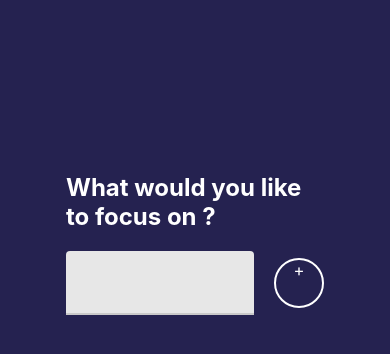
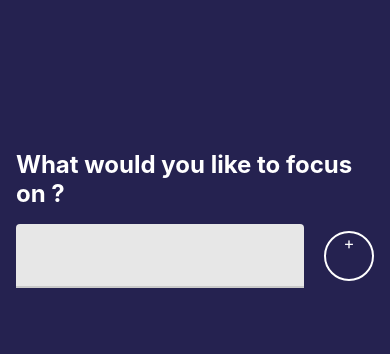
Before and after one commit to yasithWimukthi/focus-count-down, a React Native app: screen / in a window 390 px wide. Shown: the top 354 px of the page. Built offline with nearby package versions, Linux system fonts and the light colour scheme.

Commit message:
cleanup styles

```diff
--- a/App.js
+++ b/App.js
@@ -1,6 +1,7 @@
 import React,{useState} from 'react';
 import { StyleSheet, Text, View } from 'react-native';
 import {Focus} from "./src/features/focus/focus";
+import {colors} from "./src/utils/colors";
 
 export default function App() {
 
@@ -23,6 +24,6 @@
 const styles = StyleSheet.create({
   container: {
     flex: 1,
-    backgroundColor:'#252250'
+    backgroundColor:colors.darkBlue
   },
 });
--- a/src/components/RoundedButton.js
+++ b/src/components/RoundedButton.js
@@ -1,5 +1,6 @@
 import React from 'react';
 import {TouchableOpacity,Text,StyleSheet} from 'react-native';
+import {colors} from "../utils/colors";
 
 export const RoundedButton = ({
     style={},
@@ -21,7 +22,7 @@
             width:size,
             height:size,
             alignItems:'center',
-            borderColor:'#fff',
+            borderColor:colors.white,
             borderWidth:2
         },
         text:{
--- a/src/features/focus/focus.js
+++ b/src/features/focus/focus.js
@@ -2,6 +2,8 @@
 import {View,Text,StyleSheet} from 'react-native';
 import {TextInput} from 'react-native-paper';
 import {RoundedButton} from "../../components/RoundedButton";
+import {fontSizes, spacing} from "../../utils/sizes";
+import {colors} from "../../utils/colors";
 
 export const Focus = ({addSubject}) =>{
 
@@ -32,20 +34,19 @@
 const styles = StyleSheet.create({
     container: {
         flex: 1,
-        padding:50
     },
     titleContainer:{
         flex:0.5,
-        padding:16,
+        padding:spacing.md,
         justifyContent: 'center'
     },
     title:{
-        color:'white',
+        color:colors.white,
         fontWeight:'bold',
-        fontSize:24
+        fontSize:fontSizes.lg
     },
     inputContainer:{
-        paddingTop:20,
+        paddingTop:spacing.md,
         flexDirection:'row',
         alignItems:'center'
     }
--- /dev/null
+++ b/src/utils/colors.js
@@ -0,0 +1,4 @@
+export const colors = {
+    darkBlue : '#252250',
+    white:'#fff'
+}
--- /dev/null
+++ b/src/utils/sizes.js
@@ -0,0 +1,17 @@
+export const fontSizes = {
+    sm:8,
+    md:16,
+    lg:24,
+    xl:32,
+    xxl:40,
+    xxxxl:80
+}
+
+export const spacing = {
+    sm:8,
+    md:16,
+    lg:24,
+    xl:32,
+    xxl:40,
+    xxxxl:80
+}
```
